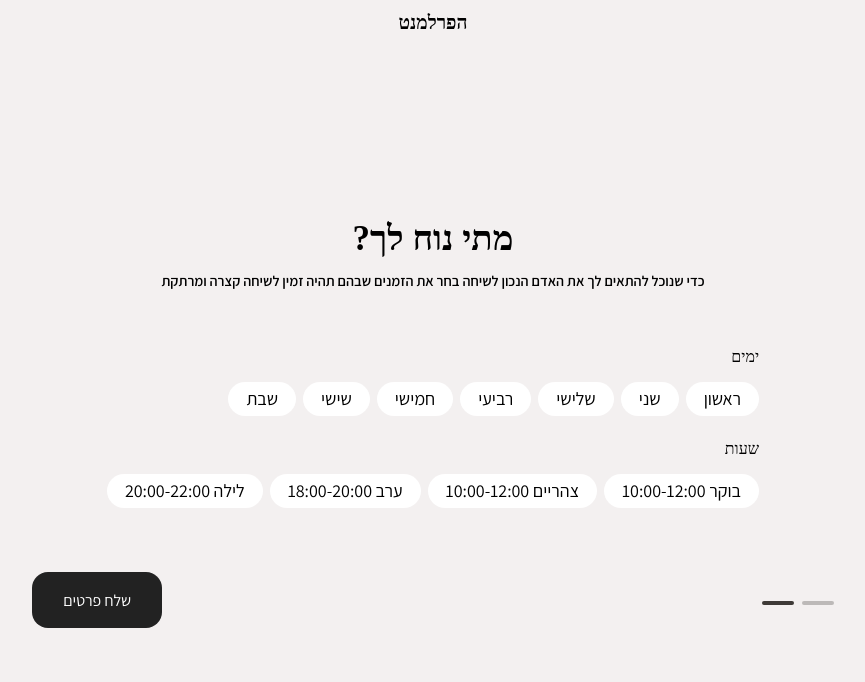
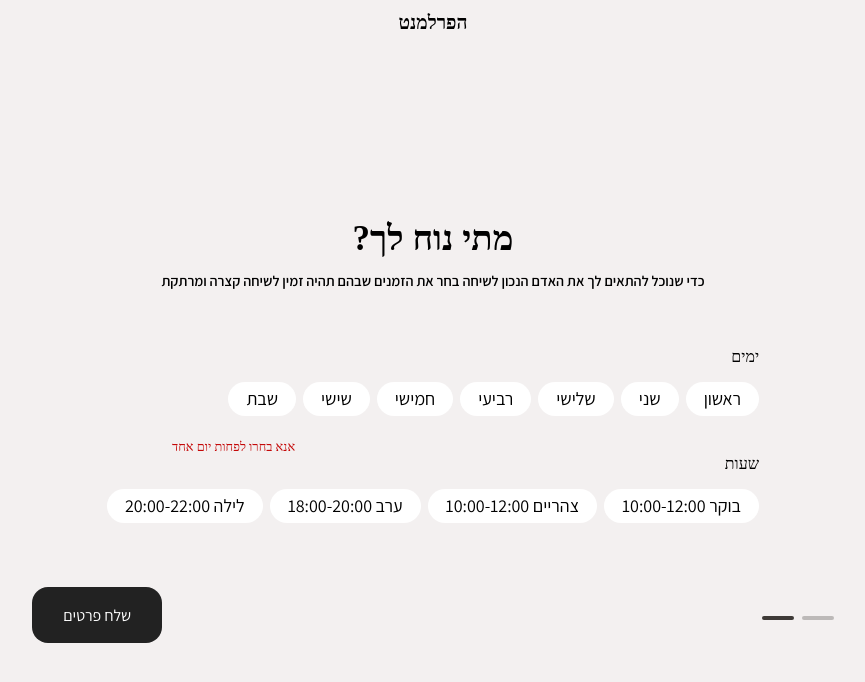
Before and after one commit to haparlament/haparlament-web-app, a React (Create React App) app: page /time-selection in a window 1280 px wide. Both pictures are taken after a click on the button "שלח פרטים". Shown: the top 682 px of the page, without its empty margins (207-1072 px from the left). Built offline with nearby package versions, Linux system fonts and the light colour scheme; a web font is replaced by a local one.

Commit message:
days and hour range validation added

```diff
--- a/src/components/ChooseTime.jsx
+++ b/src/components/ChooseTime.jsx
@@ -13,6 +13,9 @@ function ChooseTime({ setSlide, slide }) {
   const navigate = useNavigate();
   const dispatch = useDispatch();
   const sessionSubscription = useSelector(selectSessionSubscription);
+
+  const [isDaysValid, setIsDaysValid] = useState(true);
+  const [isHourRangeValid, setIsHourRangeValid] = useState(true);
 
   const [days, setDays] = useState([
     { day: "ראשון", isPressed: false },
@@ -61,11 +64,21 @@ function ChooseTime({ setSlide, slide }) {
 
   const handleSubmit = (session) => {
     console.log("handleSubmit", session);
-    if (session.hourRange === "") {
+    if (days.some((day) => day.isPressed === true)) {
+      setIsDaysValid(true);
     } else {
-      postSessionRequest(session);
-      navigate("/emotions-selection");
+      setIsDaysValid(false);
+      return;
     }
+
+    if (hours.some((hour) => hour.isPressed === true)) {
+      setIsHourRangeValid(true);
+    } else {
+      setIsHourRangeValid(false);
+      return;
+    }
+    postSessionRequest(session);
+    navigate("/emotions-selection");
   };
 
   return (
@@ -94,6 +107,10 @@ function ChooseTime({ setSlide, slide }) {
             ))}
           </div>
         </div>
+        {!isDaysValid && (
+          <span className="not-valid-input">אנא בחרו לפחות יום אחד</span>
+        )}
+
         <div className="days-div">
           <span className="time-header">שעות</span>
           <div className="time-buttons-div">
@@ -110,6 +127,9 @@ function ChooseTime({ setSlide, slide }) {
             ))}
           </div>
         </div>
+        {!isHourRangeValid && (
+          <span className="not-valid-input">אנא בחרו לפחות טווח שעות אחד</span>
+        )}
       </div>
 
       <div className="send-details-div">
--- a/src/styles.css/ChooseTime.css
+++ b/src/styles.css/ChooseTime.css
@@ -74,3 +74,9 @@
   color: white;
   font-size: 1rem;
 }
+
+.not-valid-input{
+  color: rgb(196, 8, 8);
+  padding-left: 10%
+;
+}
```
